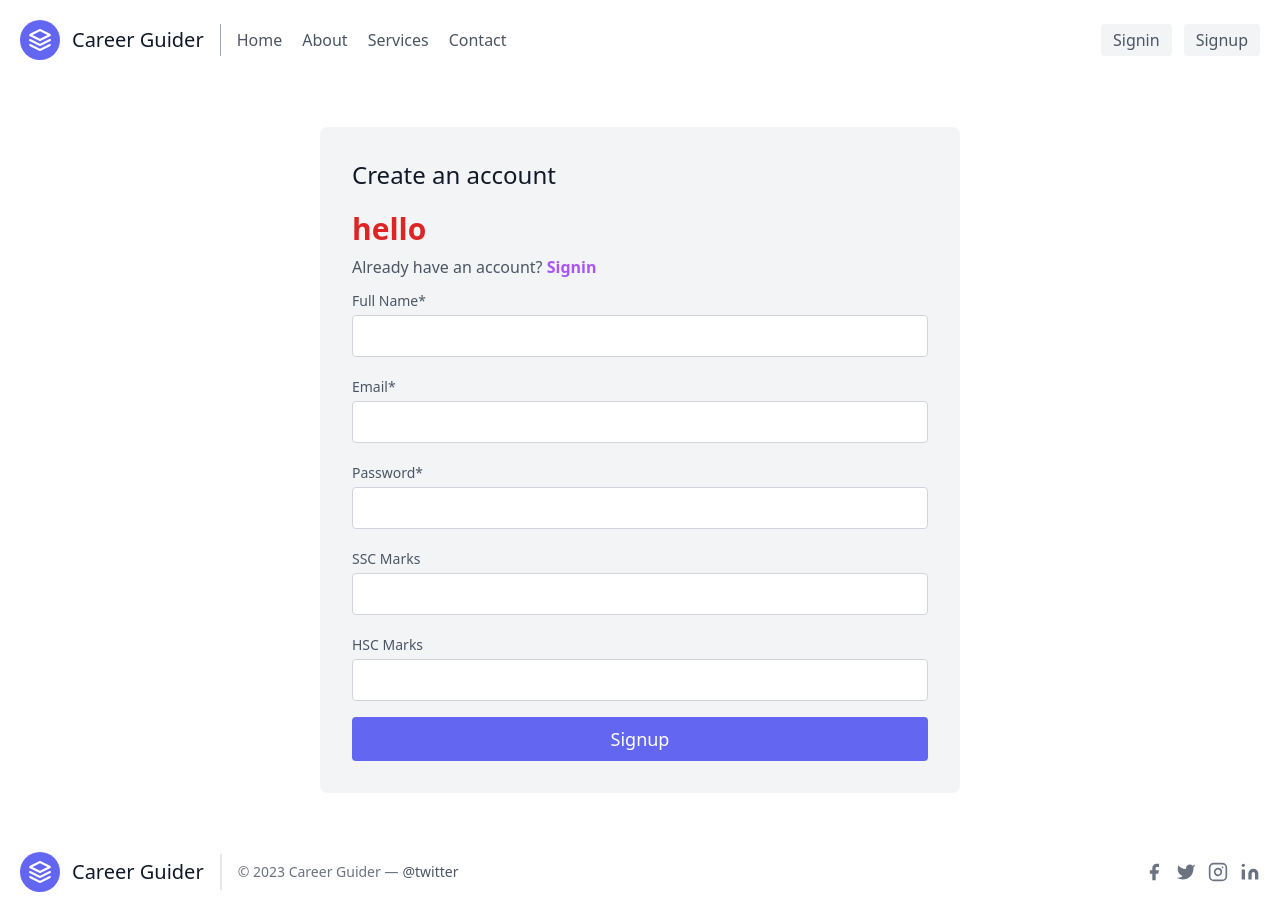
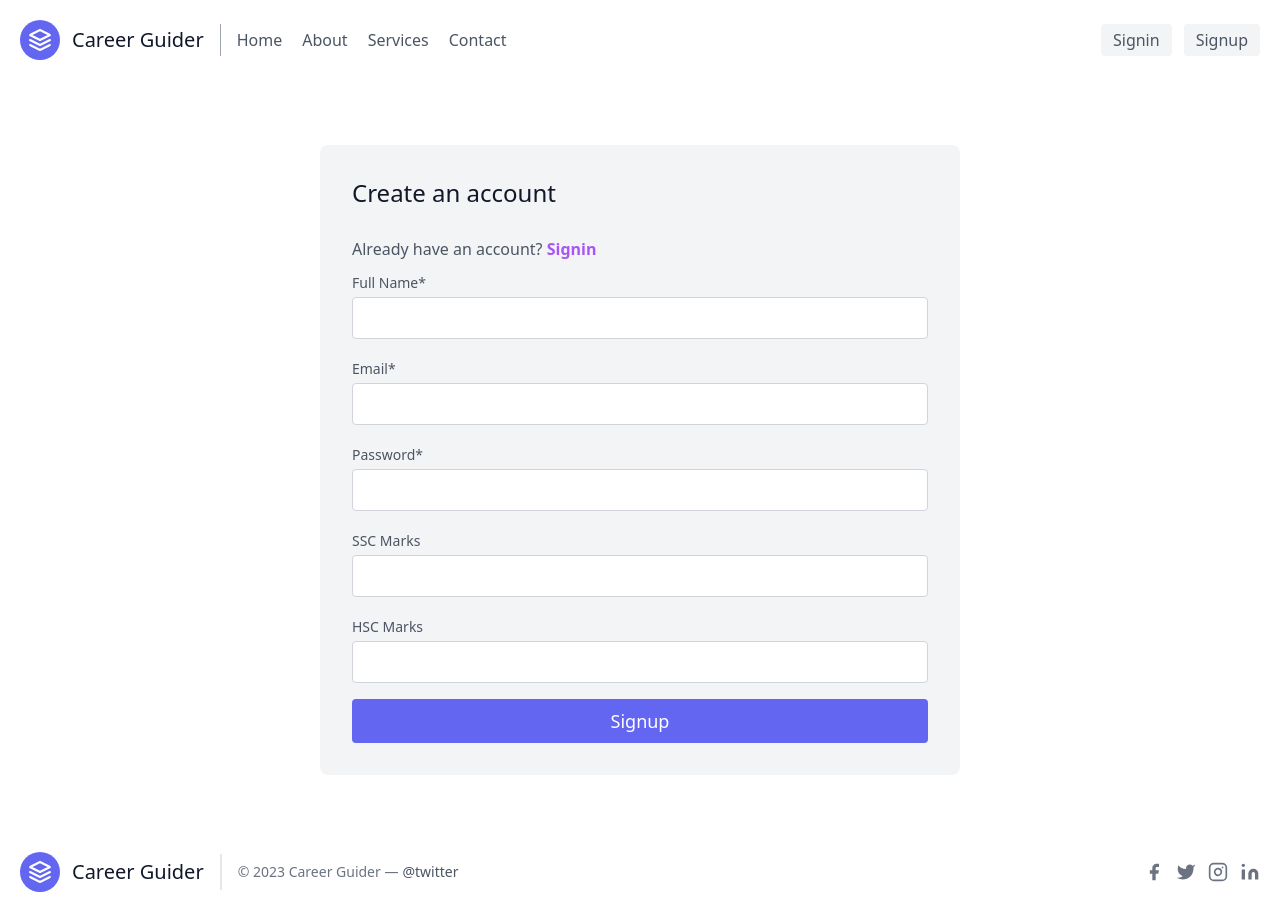
Before and after one commit to mohit7041/11920-ML-Assignment, a React (Vite) app: page /signup in a window 1280 px wide. Built offline with nearby package versions, Linux system fonts and the light colour scheme.

Commit message:
update signup

```diff
--- a/src/pages/Signup.jsx
+++ b/src/pages/Signup.jsx
@@ -14,7 +14,7 @@ const Signup = () => {
     error: true,
     success: false,
   };
-  const [message, setMessage] = useState('hello');
+  const [message, setMessage] = useState('');
   const [formValues, setFormValues] = useState(initialFormState);
 
   const { fullName, email, password, sscMarks, hscMarks, error, success } =
```
